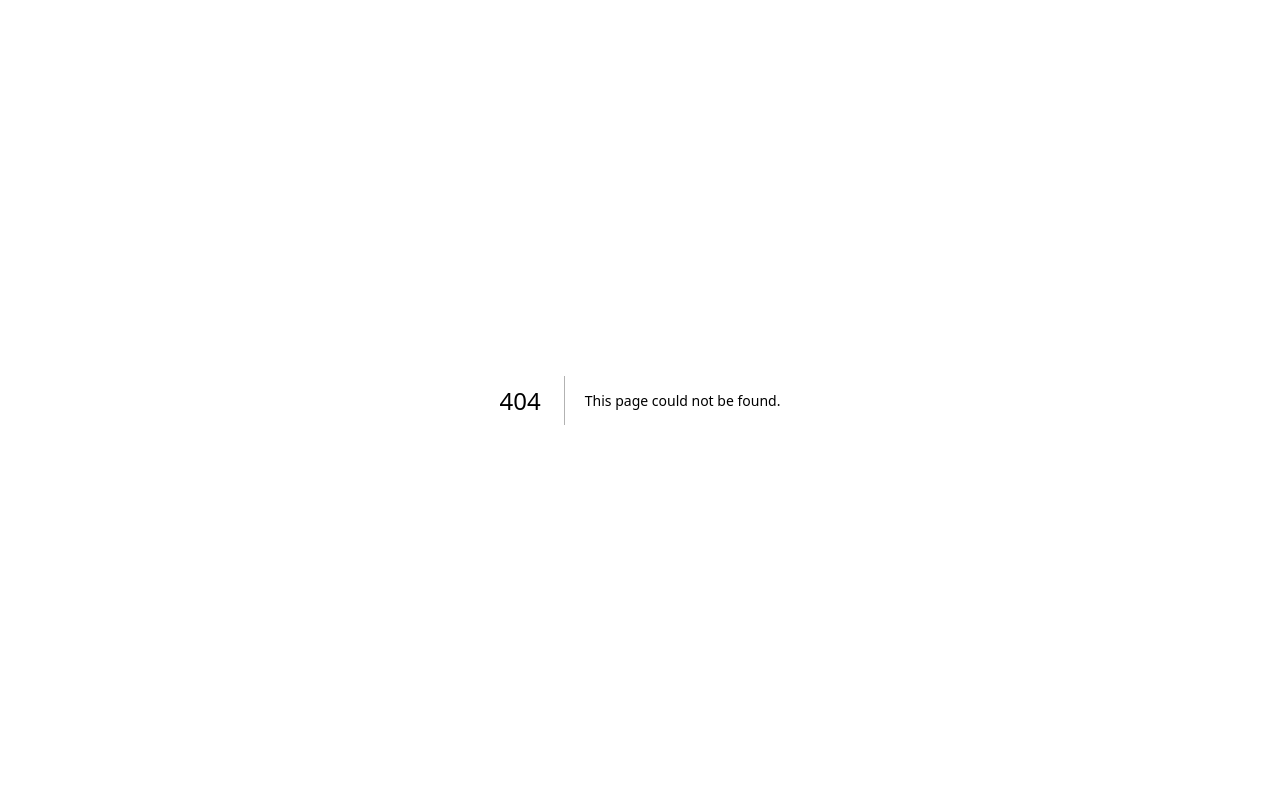
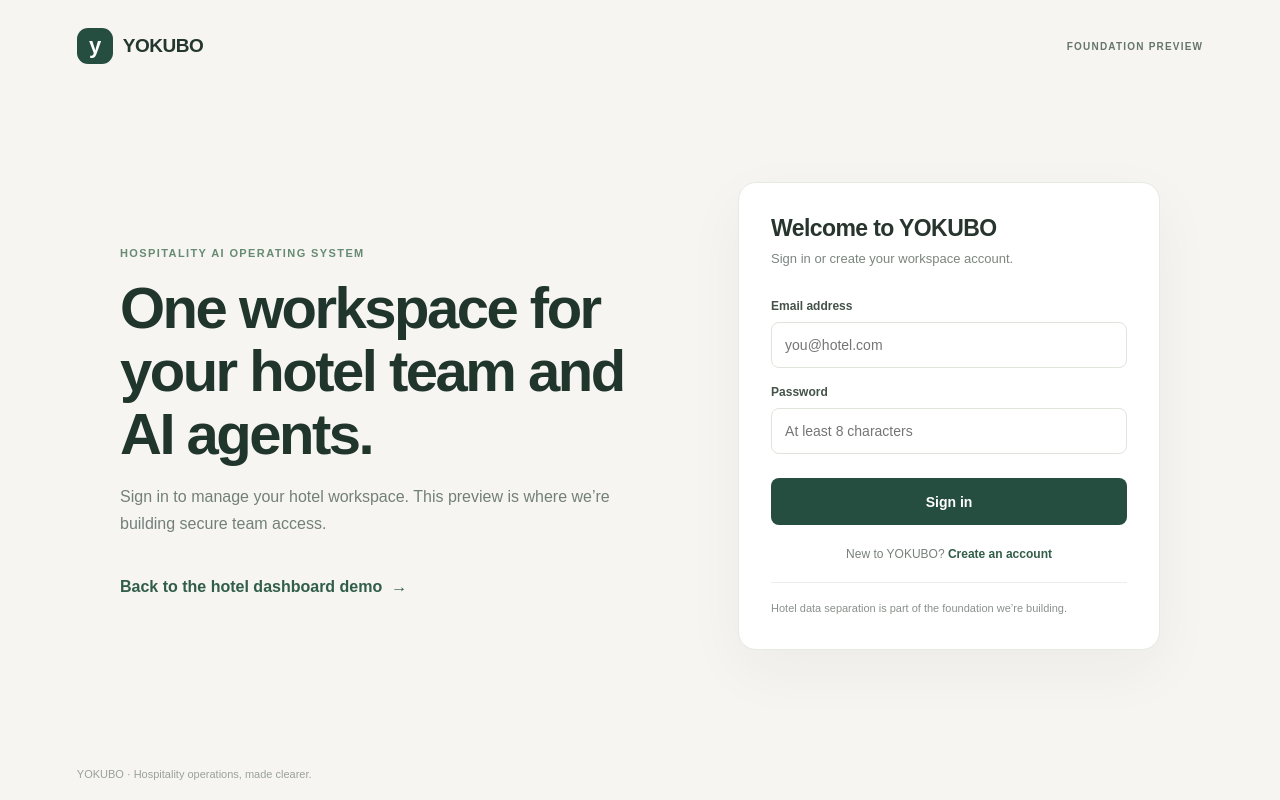
Before and after one commit to mackenziemarco87-lgtm/YOKUBO, a Next.js app: page /sign-in in a window 1280 px wide. Before the commit this address had no page. Built offline with nearby package versions, Linux system fonts and the light colour scheme; no server answers.

Commit message:
Add a dedicated YOKUBO sign-in route

```diff
--- /dev/null
+++ b/app/sign-in/page.tsx
@@ -0,0 +1,51 @@
+import Link from "next/link";
+import SignInForm from "./sign-in-form";
+
+export default function SignInPage() {
+  const configured = Boolean(
+    process.env.NEXT_PUBLIC_SUPABASE_URL &&
+      process.env.NEXT_PUBLIC_SUPABASE_PUBLISHABLE_KEY,
+  );
+
+  return (
+    <main className="signin-page">
+      <header className="signin-header">
+        <Link className="yokubo-brand" href="/index.html" aria-label="Return to the hotel demo">
+          <span className="yokubo-mark">y</span>
+          <span>YOKUBO</span>
+        </Link>
+        <span className="preview-label">FOUNDATION PREVIEW</span>
+      </header>
+      <section className="signin-layout" aria-labelledby="signin-title">
+        <div className="signin-intro">
+          <p className="eyebrow">HOSPITALITY AI OPERATING SYSTEM</p>
+          <h1 id="signin-title">One workspace for your hotel team and AI agents.</h1>
+          <p className="signin-subtitle">
+            Sign in to manage your hotel workspace. This preview is where we’re
+            building secure team access.
+          </p>
+          <Link className="demo-link" href="/index.html">
+            Back to the hotel dashboard demo <span aria-hidden="true">→</span>
+          </Link>
+        </div>
+        <div className="signin-card">
+          <div className="signin-card-heading">
+            <h2>Welcome to YOKUBO</h2>
+            <p>Sign in or create your workspace account.</p>
+          </div>
+          <SignInForm configured={configured} />
+          {!configured && (
+            <p className="setup-note" role="status">
+              Sign-in isn’t connected on this preview yet. The Supabase project
+              configuration is still needed.
+            </p>
+          )}
+          <p className="signin-footnote">
+            Hotel data separation is part of the foundation we’re building.
+          </p>
+        </div>
+      </section>
+      <footer className="signin-footer">YOKUBO · Hospitality operations, made clearer.</footer>
+    </main>
+  );
+}
```
Also changed, not shown: index.html (+1 -1 lines), public/index.html (+1 -1 lines).
